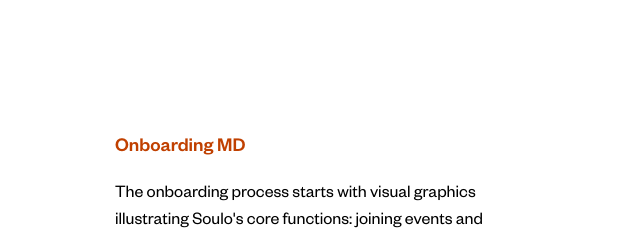
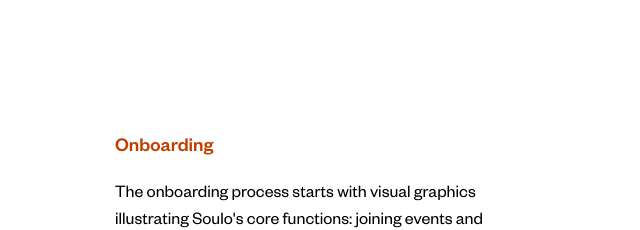
Before and after one commit to claret2002/portfolio2024-v1, a Next.js app: page /projects/soulo in a window 1280 px wide. Shown: the part 5700-5930 px from the top of the page, without its empty margins (599-1239 px from the left). Built offline with nearby package versions, Linux system fonts and the light colour scheme; grey boxes are pictures that could not be loaded.

Commit message:
removed md

```diff
--- a/src/app/(sub)/projects/soulo/page.tsx
+++ b/src/app/(sub)/projects/soulo/page.tsx
@@ -345,7 +345,7 @@
                 <div className="col-start-6 col-span-4 ml-16 mt-72 md:mt-96 lg:mt-96 lg:pt-40">
 
                     <h3 className="text-xl font-foundersGrotesk font-medium text-customOrange">
-                        Onboarding <span className="lg:hidden md:visible ">MD</span>
+                        Onboarding
                     </h3>
 
                     <p className="text-base font-foundersGrotesk mt-5">
```
